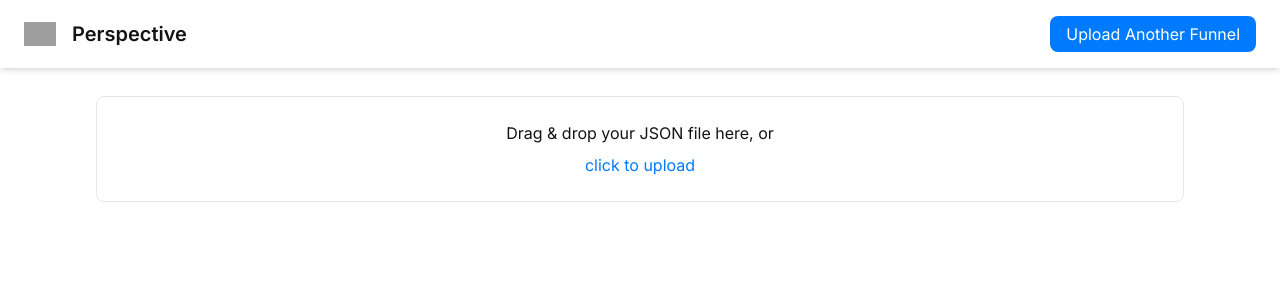
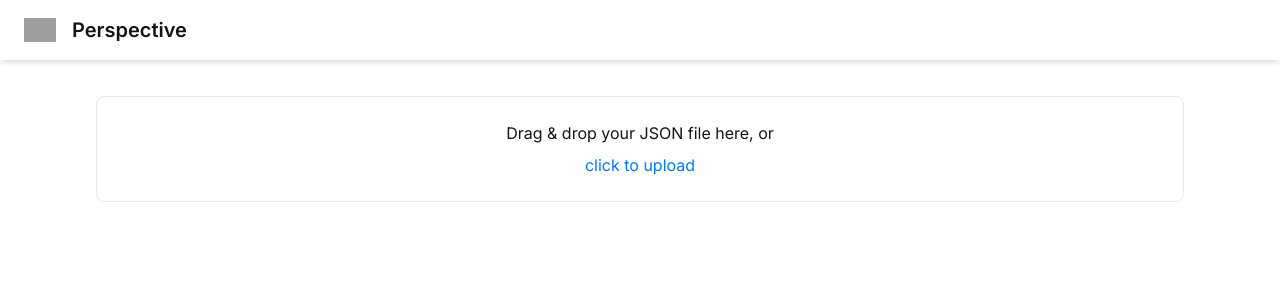
Before and after one commit to michellemeinert/funnels-preview, a Next.js app: page / in a window 1280 px wide. Shown: the top 300 px of the page. Built offline with nearby package versions, Linux system fonts and the light colour scheme; grey boxes are pictures that could not be loaded.

Commit message:
refactor: small improvements

```diff
--- a/app/components/file-upload/index.tsx
+++ b/app/components/file-upload/index.tsx
@@ -12,7 +12,7 @@ const FileUpload = ({ onFileDrop }: FileUploadProps) => {
   };
 
   const handleFile = (file: File) => {
-    if (file && file.type === 'application/json') {
+    if (file.type === 'application/json') {
       const reader = new FileReader();
       reader.onload = (e) => {
         try {
@@ -48,8 +48,8 @@ const FileUpload = ({ onFileDrop }: FileUploadProps) => {
   return (
     <>
       <div
-        // fix the error border
-        className={`flex flex-col items-center justify-center p-6 ${error ? 'border-rose-500' : 'border'} rounded-lg w-full transition-all hover:scale-110 cursor-pointer`}
+        //area labels for accessability
+        className={`flex flex-col items-center justify-center p-6 ${error ? 'border border-error' : 'border'} rounded-lg w-full transition-all hover:scale-110 cursor-pointer`}
         onDragEnter={handlePreventDefault}
         onDragLeave={handlePreventDefault}
         onDragOver={handlePreventDefault}
--- a/app/components/header/index.tsx
+++ b/app/components/header/index.tsx
@@ -1,9 +1,11 @@
 import React from "react";
 import Image from "next/image";
 import Link from "next/link";
+import { HeaderProps } from "@/app/types";
 
 
-const Header = () => {
+const Header = ({ hasFile }: HeaderProps) => {
+
   return (
     <header className="md:flex-row flex-col bg-background flex justify-between items-center px-6 py-4 fixed w-full z-10 shadow-md">
       <div className="flex items-center">
@@ -17,11 +19,11 @@ const Header = () => {
         </Link>
         <h2 className="ml-4 text-primary text-xl font-semibold">Perspective</h2>
       </div>
-      <button
+      {hasFile && <button
         className="md:mt-0 mt-2 text-background py-1.5 px-4 rounded-lg bg-accent hover:bg-accent-hover"
       >
         Upload Another Funnel
-      </button>
+      </button>}
     </header>
   );
 }
--- a/app/page.tsx
+++ b/app/page.tsx
@@ -15,18 +15,22 @@ const Home = () => {
   };
 
   useEffect(() => {
-    let storageFile
     // Get the file from local storage if it exists
-    storageFile = localStorage.getItem("funnelFile") || ""
+    const storageFile = localStorage.getItem("funnelFile")
     if (storageFile) {
-      setFile(JSON.parse(storageFile))
+      try {
+        const parsedFile = JSON.parse(storageFile)
+        setFile(parsedFile)
+      } catch (error) {
+        console.error('Error while parsing JSON file', error)
+      }
     }
     setLoaded(true)
   }, [])
 
   return (
     <main className="bg-background min-h-screen">
-      <Header />
+      <Header hasFile={!!file} />
       {loaded && <div className="flex flex-col items-center p-24">
         {!file ? <FileUpload onFileDrop={handleFileDrop} /> : <Preview file={file} />}
       </div>}
--- a/app/types/index.ts
+++ b/app/types/index.ts
@@ -67,3 +67,7 @@ export type FileUploadProps = {
 export type SidebarProps = FileProps & {
 	currentFunnelPage: number;
 }
+
+export type HeaderProps = {
+	hasFile: boolean;
+}
```
